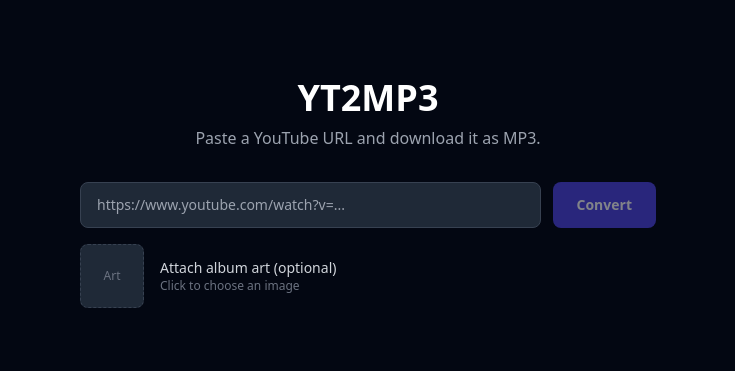
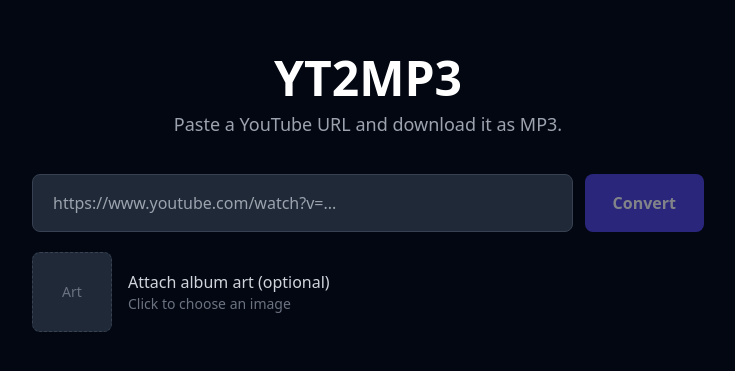
Before and after one commit to ericycx/yt2mp3, a React (Vite) app in the folder frontend/: page / in a window 1280 px wide. Shown: the part 207-578 px from the top of the page, without its empty margins (272-1007 px from the left). Built offline with nearby package versions, Linux system fonts and the light colour scheme; no server answers.

Commit message:
Add conversion counter and increase UI size by ~15%

```diff
--- a/frontend/src/App.jsx
+++ b/frontend/src/App.jsx
@@ -1,4 +1,4 @@
-import { useState } from 'react'
+import { useState, useEffect } from 'react'
 
 const BACKEND_URL = import.meta.env.VITE_BACKEND_URL || 'http://localhost:8000'
 
@@ -9,6 +9,14 @@ export default function App() {
   const [loading, setLoading] = useState(false)
   const [error, setError] = useState(null)
   const [success, setSuccess] = useState(false)
+  const [stats, setStats] = useState(null)
+
+  useEffect(() => {
+    fetch(`${BACKEND_URL}/stats`)
+      .then(r => r.json())
+      .then(setStats)
+      .catch(() => {})
+  }, [])
 
   function handleImageChange(e) {
     const file = e.target.files[0]
@@ -58,40 +66,39 @@ export default function App() {
     <div className="min-h-screen bg-gray-950 text-white flex flex-col items-center justify-center px-4">
 
       {/* Header */}
-      <h1 className="text-4xl font-bold mb-2">YT2MP3</h1>
-      <p className="text-gray-400 mb-8">Paste a YouTube URL and download it as MP3.</p>
-
+      <h1 className="text-5xl font-bold mb-2">YT2MP3</h1>
+      <p className="text-lg text-gray-400 mb-9">Paste a YouTube URL and download it as MP3.</p>
       {/* Input + Button */}
-      <div className="flex flex-col sm:flex-row gap-3 w-full max-w-xl">
+      <div className="flex flex-col sm:flex-row gap-3 w-full max-w-2xl">
         <input
           type="text"
           placeholder="https://www.youtube.com/watch?v=..."
           value={url}
           onChange={(e) => setUrl(e.target.value)}
-          className="flex-1 rounded-lg bg-gray-800 border border-gray-700 px-4 py-3 text-sm outline-none focus:border-indigo-500 transition"
+          className="flex-1 rounded-lg bg-gray-800 border border-gray-700 px-5 py-4 text-base outline-none focus:border-indigo-500 transition"
         />
         <button
           onClick={handleConvert}
           disabled={loading || !url.trim()}
-          className="rounded-lg bg-indigo-600 hover:bg-indigo-500 disabled:opacity-50 disabled:cursor-not-allowed px-6 py-3 text-sm font-semibold transition"
+          className="rounded-lg bg-indigo-600 hover:bg-indigo-500 disabled:opacity-50 disabled:cursor-not-allowed px-7 py-4 text-base font-semibold transition"
         >
           {loading ? 'Converting...' : 'Convert'}
         </button>
       </div>
 
       {/* Album art upload */}
-      <div className="mt-4 w-full max-w-xl">
+      <div className="mt-5 w-full max-w-2xl">
         <label className="flex items-center gap-4 cursor-pointer group">
           {imagePreview ? (
-            <img src={imagePreview} alt="Album art preview" className="w-16 h-16 rounded-lg object-cover border border-gray-700" />
+            <img src={imagePreview} alt="Album art preview" className="w-20 h-20 rounded-lg object-cover border border-gray-700" />
           ) : (
-            <div className="w-16 h-16 rounded-lg bg-gray-800 border border-dashed border-gray-700 flex items-center justify-center text-gray-500 text-xs group-hover:border-indigo-500 transition">
+            <div className="w-20 h-20 rounded-lg bg-gray-800 border border-dashed border-gray-700 flex items-center justify-center text-gray-500 text-sm group-hover:border-indigo-500 transition">
               Art
             </div>
           )}
           <div>
-            <p className="text-sm text-gray-300">{imageFile ? imageFile.name : 'Attach album art (optional)'}</p>
-            <p className="text-xs text-gray-500">Click to choose an image</p>
+            <p className="text-base text-gray-300">{imageFile ? imageFile.name : 'Attach album art (optional)'}</p>
+            <p className="text-sm text-gray-500">Click to choose an image</p>
           </div>
           <input type="file" accept="image/*" onChange={handleImageChange} className="hidden" />
         </label>
@@ -105,6 +112,13 @@ export default function App() {
         <p className="mt-4 text-green-400 text-sm">Download started!</p>
       )}
 
+      {/* Stats */}
+      {stats?.count > 0 && (
+        <p className="mt-10 text-xs text-gray-600">
+          {stats.count.toLocaleString()} songs converted since {new Date(stats.since).toLocaleDateString('en-US', { month: 'long', day: 'numeric', year: 'numeric' })}
+        </p>
+      )}
+
     </div>
   )
 }
```
